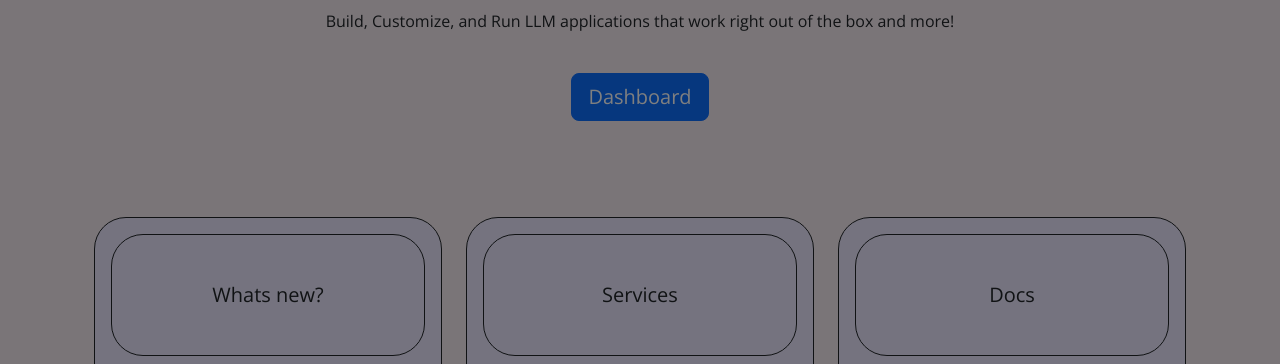
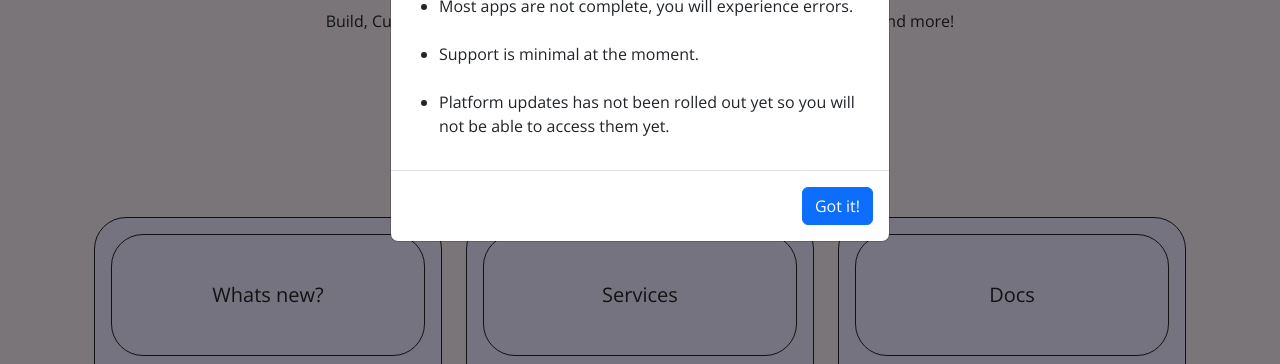
Before and after one commit to Sbussiso/SourceBox-official-website, a Flask app: page / in a window 1280 px wide. Shown: the part 436-800 px from the top of the page. Run offline with Flask 3, Linux system fonts and the light colour scheme; parts of the project's set-up code (start-up, migrations or seed data) failed here and were passed over.

Commit message:
added modal

```diff
--- a/website/sourcebox/templates/landing.html
+++ b/website/sourcebox/templates/landing.html
@@ -366,6 +366,19 @@
       </div>
       <div class="modal-body">
         <p>Welcome! You're early so a lot of features do not work or will not work as expected yet, but feel free to take a look around and try stuff out!</p>
+        <br/>
+        <h3>Important Notes</h3>
+        <ul>
+            <li>We are still using a test database so your account and data will not be stored more than 24 hours. after that time period you will have to create an account again.</li>
+            <br/>
+            <li>Email verification is not set up so you will have to ensure your email is correct.</li>
+            <br/>
+            <li>Most apps are not complete, you will experience errors.</li>
+            <br/>
+            <li>Support is minimal at the moment.</li>
+            <br/>
+            <li>Platform updates has not been rolled out yet so you will not be able to access them yet.</li>
+        </ul>
       </div>
       <div class="modal-footer">
         <button type="button" class="btn btn-primary" data-bs-dismiss="modal">Got it!</button>
```
